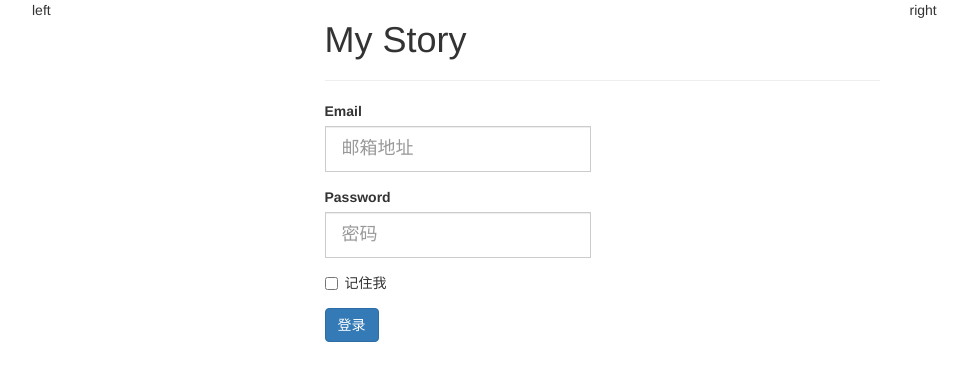
After one commit to OmegaM/story, a Flask app: page /login in a window 1280 px wide. The commit adds this page. Shown: the top 381 px of the page, without its empty margins (38-1005 px from the left). Run offline with Flask 2, Linux system fonts and the light colour scheme; some libraries are stand-ins or nearby versions.

Commit message:
添加登录功能

```diff
--- a/app/controller.py
+++ b/app/controller.py
@@ -10,18 +10,39 @@
 
 @author : OmegaMiao"""
 
-
 from app import app
 from flask import jsonify, request, render_template, redirect, flash, url_for
-from models import Story
-from forms import StoryForm
+from flask.ext.login import login_required, login_user, logout_user
+from models import Story, User
+from forms import StoryForm, LoginForm
 from service import StoryService
 
 
 @app.route('/')
+@login_required
 def index():
     form = StoryForm()
     return render_template('index.html', form=form)
+
+
+@app.route('/login', methods=['GET', 'POST'])
+def login():
+    form = LoginForm()
+    if form.validate_on_submit():
+        user = User.query.filter_by(email=form.email.data).first()
+        if user is not None and user.verify_password(form.password.data):
+            login_user(user, form.remember_me.data)
+            return redirect(request.args.get('next') or url_for('index'))
+        flash(u'用户名或密码不正确')
+
+    return render_template('login.html', form=form)
+
+@app.route('/logout')
+@login_required
+def logout():
+    logout_user()
+    flash(u'你已经登出')
+    return redirect(url_for('index'))
 
 
 @app.route('/story/<int:story_id>')
--- a/app/forms.py
+++ b/app/forms.py
@@ -12,9 +12,10 @@
 
 from models import Category
 from flask_wtf import Form
+from app.models import User, Author
 
-from wtforms import TextAreaField, StringField
-from wtforms.validators import DataRequired, Length
+from wtforms import TextAreaField, StringField, PasswordField, BooleanField, ValidationError
+from wtforms.validators import DataRequired, Length, Email, Regexp, EqualTo
 from wtforms.ext.sqlalchemy.fields import QuerySelectField
 
 
@@ -25,10 +26,44 @@ from wtforms.ext.sqlalchemy.fields import QuerySelectField
 #     return category_dict.items()
 class StoryForm(Form):
     title = StringField(label='Title', validators=[DataRequired(message=u"该字段为必填项"),
-                                                   Length(min=1, max=30, message=u"大于500")])
+                                                   Length(min=1, max=30, message=u"大于30个字")])
     content = TextAreaField(label='Content', validators=[DataRequired(u"该字段为必填项"), Length(min=1, max=500)])
     author = StringField(label='Author', validators=[DataRequired(u"该字段为必填项")])
     nick_name = StringField(label='Nick Name', validators=[DataRequired(u"该字段为必填项")])
     # category = SelectField(label='Category', choices=category_selector(), coerce=int)
     category = QuerySelectField(label='Category', query_factory=Category.query.all,
                                 get_pk=lambda a: a.id, get_label=lambda a: a.name)
+
+
+class LoginForm(Form):
+    email = StringField(label='Email', validators=[DataRequired(message=u'该字段为必填项'),
+                                                   Length(min=1, max=64, message=u"输入的字符大于64个"),
+                                                   Email(message=u"输入的邮箱地址不合法")])
+
+    password = PasswordField(label='Password', validators=[DataRequired(message=u'该字段为必填项')])
+
+    remember_me = BooleanField(label='Keep me logged in')
+
+
+class RegistrationForm(Form):
+    email = StringField(label='Email', validators=[DataRequired(message=u'该字段为必填项'),
+                                                   Length(min=1, max=64, message=u"输入的字符大于64个"),
+                                                   Email(message=u"输入的邮箱地址不合法")])
+
+    username = StringField(label='Username', validators=[DataRequired(message=u'该字段为必填项'),
+                                                         Length(min=1, max=64, message=u"输入的字符大于64个"),
+                                                         Regexp('^[A-Za-z][A-Za-z0-9_.]*$', 0,
+                                                                message=u'用户名仅支持英文，数字和下划线')])
+
+    password = PasswordField(label='Password', validators=[DataRequired(message=u'该字段为必填项'),
+                                                           EqualTo('password2', message=u'两次输入的密码必须匹配')])
+
+    password2 = PasswordField(label='Confirm password', validators=[DataRequired(message=u'该字段为必填项')])
+
+    def validate_email(self, field):
+        if User.query.filter_by(email=field.data).first():
+            raise ValidationError(u'用户名邮箱已经被注册')
+
+    def validate_username(self, field):
+        if User.query.filter_by(username=field.data).first or Author.query.filter_by(nick_name=field.data):
+            raise ValidationError(u'用户名已经被占用')
--- /dev/null
+++ b/app/templates/base.html
@@ -0,0 +1,16 @@
+<!DOCTYPE html>
+<html lang="en">
+<head>
+    <meta charset="UTF-8">
+    <title>Story</title>
+    <link rel="stylesheet" href="{{ url_for('static', filename='css/bootstrap.min.css') }}">
+</head>
+<body>
+    <div class="container">
+        {% block page_content %}
+        {% endblock %}
+    </div>
+    <script src="{{ url_for('static', filename = 'js/jquery.js') }}"></script>
+    <script src="{{ url_for('static', filename = 'js/bootstrap.min.js') }}"></script>
+</body>
+</html>
--- /dev/null
+++ b/app/templates/login.html
@@ -0,0 +1,56 @@
+{% extends "base.html" %}
+{% block page_content %}
+    <div class="row">
+        <div class="col-md-3">
+            left
+        </div>
+
+        <div class="col-md-6">
+            {% with messages = get_flashed_messages() %}
+                {% if messages %}
+                    {% for message in messages %}
+                        <br>
+                        <div class="alert alert-success">
+                            <button type="button" class="close" data-dismiss="alert">&times;</button>
+                            {{ message }}
+                        </div>
+                    {% endfor %}
+                {% endif %}
+            {% endwith %}
+            <h1>My Story</h1>
+            <hr>
+            <form role="form" action="login" method="POST">
+                {{ form.hidden_tag() }}
+                <div class="form-group">
+                    {{ form.email.label }}
+                    <div class="input-group input-group-lg">
+
+                        {{ form.email(class='form-control', placeholder='邮箱地址') }}
+                    </div>
+                </div>
+                <div class="form-group">
+                    {{ form.password.label }}
+                    <div class="input-group input-group-lg">
+
+                        {{ form.password(class='form-control', placeholder='密码') }}
+                    </div>
+                </div>
+                <div class="form-group">
+                    <div class="checkbox">
+                        <label>
+                            {{ form.remember_me(type='checkbox') }} 记住我
+                        </label>
+                    </div>
+                </div>
+
+                <button class="btn btn-primary btn-default" type="submit">登录</button>
+
+            </form>
+        </div>
+
+        <div class="col-md-3">
+            right
+        </div>
+    </div>
+
+{% endblock %}
```
Also changed, not shown: app/models.py (+16 -3 lines), app/templates/index.html (+6 -14 lines), manage.py (+8 -1 lines), migrations/versions/10d4c87c9153_add_user_and_role.py (added, +26 -0 lines), migrations/versions/2b95e8411f00_initial_migration.py (deleted, +0 -44 lines), requirements.txt (added, +94 -0 lines).
